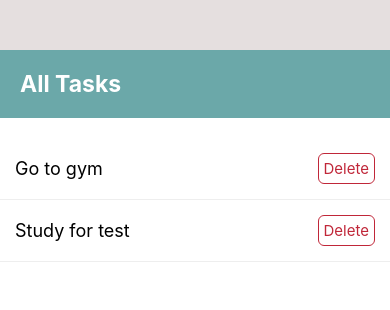
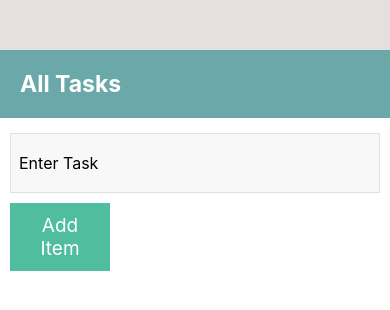
Before and after one commit to payton-burr/react-native-todo, a React Native app: screen / in a window 390 px wide. Shown: the top 310 px of the page. Built offline with nearby package versions, Linux system fonts and the light colour scheme.

Commit message:
Add task functionalitiy finished

```diff
--- a/App.js
+++ b/App.js
@@ -2,13 +2,11 @@ import React, {useState} from 'react';
 import { View, FlatList, StyleSheet, Alert} from 'react-native';
 import Header from './components/Header';
 import Task from './components/Task';
+import AddTask from './components/AddTask';
 
 const App = () => {
 
-  const [items, setItems] = useState([
-    {id: Math.random().toString(), text: 'Go to gym'},
-    {id: Math.random().toString(), text: 'Study for test'},
-  ]);
+  const [items, setItems] = useState([]);
 
   const deleteItem = (id) => {
     setItems(prevItems => {
@@ -16,10 +14,23 @@ const App = () => {
     })
   }
 
+  const addItem = (item) => {
+
+    if(!item) {
+      Alert.alert('Error', 'Text field cannot be blank', {text: 'Ok'});
+    } else {
+      setItems(prevItems => {
+        return [{id: Math.random().toString(), text: item},...prevItems]
+      });
+    }
+
+  }
+
 
   return (
     <View style={styles.container}>
       <Header />
+      <AddTask addItem={addItem}/>
       <FlatList data={items} renderItem={({item}) => <Task item={item} deleteItem={deleteItem}/>}
       />
     </View>
--- /dev/null
+++ b/components/AddTask.js
@@ -0,0 +1,40 @@
+import React, { useState } from 'react';
+import { View,  Text, StyleSheet, TextInput} from 'react-native';
+
+const AddTask = ({addItem}) => {
+
+  const [text, setText] = useState('');
+  const onChange = (val) => setText(val);
+
+  return (
+
+    <View style={styles.header}>
+    <TextInput placeholder="Enter Task" onChangeText={onChange} style={styles.input}/>
+      <Text style={styles.btnAdd} onPress={() => addItem(text)}>Add Item</Text>
+    </View>
+  )
+}
+
+const styles = StyleSheet.create({
+  input: {
+    height: 60,
+    padding: 8,
+    fontSize: 16,
+    backgroundColor: '#f8f8f8',
+    borderWidth: 1,
+    borderColor: '#e0e0e0',
+    margin: 10
+  },
+  btnAdd: {
+    backgroundColor: '#50bda1',
+    padding: 11,
+    margin: 10,
+    marginTop: 0,
+    color: '#fff',
+    fontSize: 19,
+    textAlign: 'center',
+    width: 100,
+  },
+});
+
+export default AddTask;
--- a/components/Header.js
+++ b/components/Header.js
@@ -14,7 +14,7 @@ const styles = StyleSheet.create({
   header: {
     padding: 20,
     backgroundColor: '#6ba8a9',
-    marginBottom: 20,
+    marginBottom: 5,
   },
   text: {
     color: '#fff',
```
